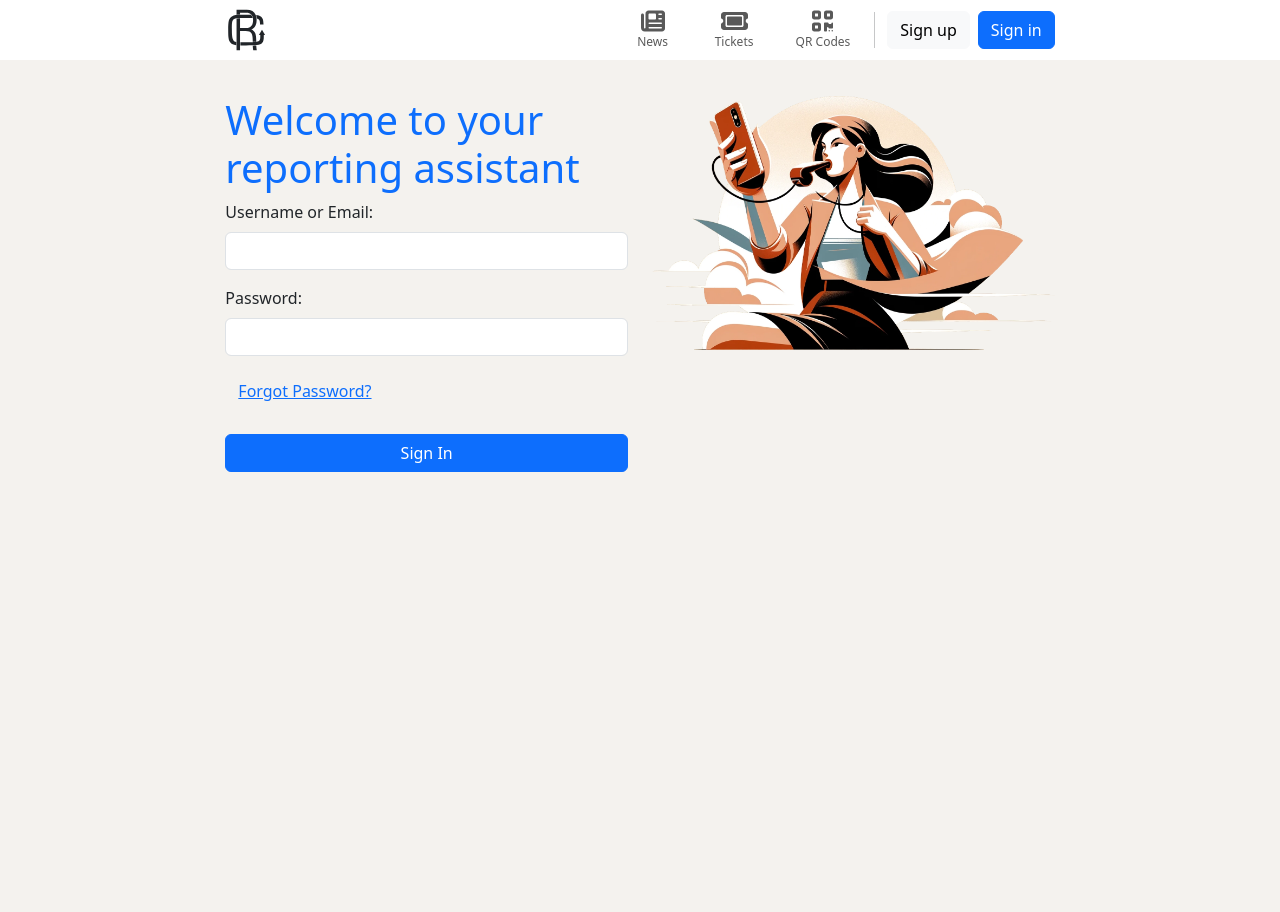
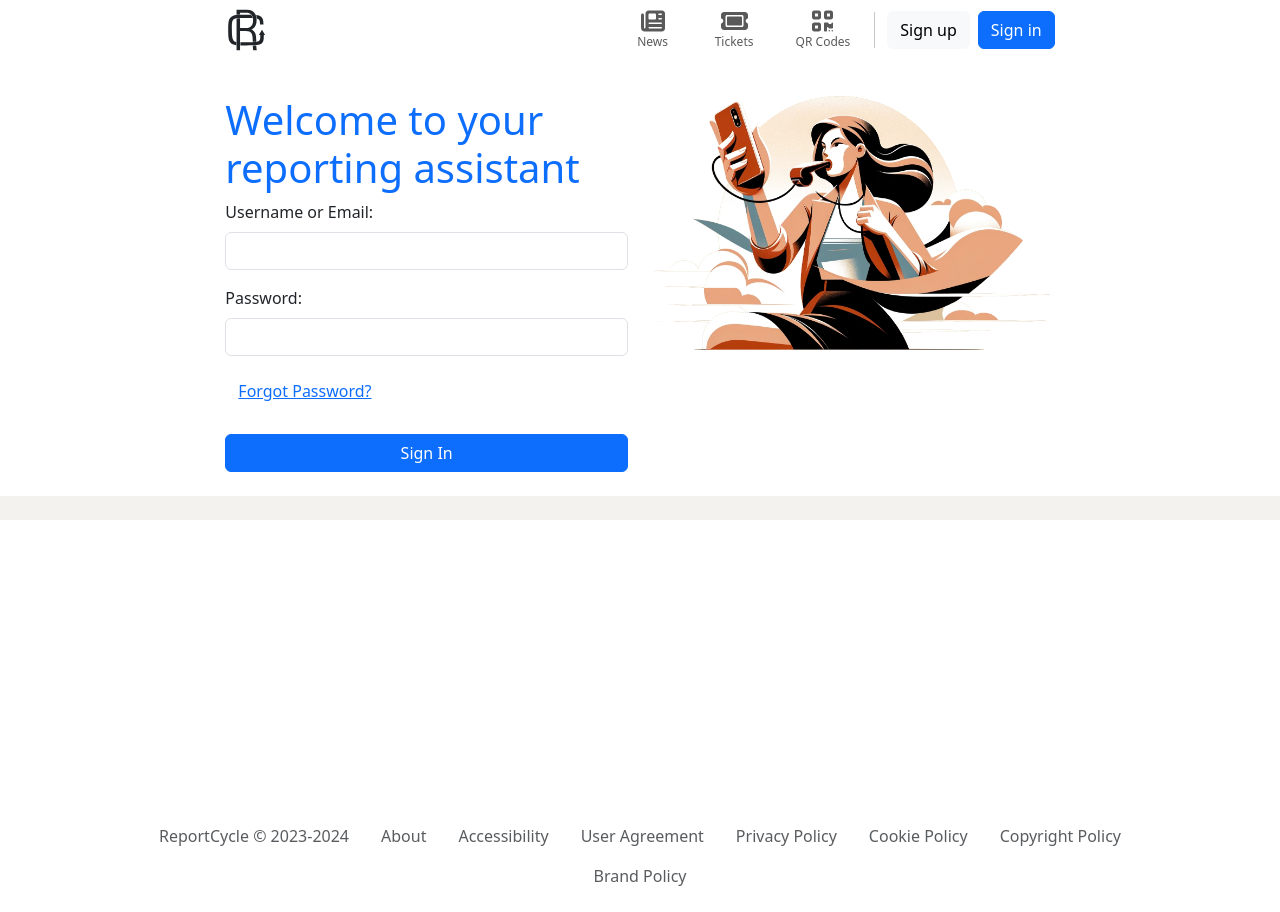
Before and after one commit to mjza/mra-web-app, a React (Create React App) app: page /signin in a window 1280 px wide. Before the commit the page ends 800 px from the top, so only its background shows below. Built offline with nearby package versions, Linux system fonts and the light colour scheme.

Commit message:
Add a copyright footer

```diff
--- a/src/App.js
+++ b/src/App.js
@@ -76,7 +76,7 @@ export default App;
 
 // Dummy components for the route targets
 const News = () => (
-  <div className='py-5'>
+  <div className='mh-100 py-5 feature-row'>
     <h1>News Page</h1>
     <ToggleThemeButton />  {/* Theme toggle button included */}
     <SignOut />
--- /dev/null
+++ b/src/components/common/Footer.js
@@ -0,0 +1,30 @@
+import React from 'react';
+import { Container, Row, Col, Nav } from 'react-bootstrap';
+
+const Footer = () => {
+    const currentYear = new Date().getFullYear();
+    return (
+        <footer className="bg-transparent w-100 py-3 mb-5 mb-md-0">
+            <Container>
+                <Row>
+                    <Col className="d-flex flex-column flex-sm-row justify-content-center">
+                        <Nav className="flex-row justify-content-center">
+                            <Nav.Link href="https://reportcycle.com" className="text-muted">
+                            ReportCycle &copy; 2023-{currentYear}
+                            </Nav.Link>
+                            <Nav.Link href="https://about.myreportapp.com" className="text-muted">About</Nav.Link>
+                            <Nav.Link href="https://accessibility.myreportapp.com" className="text-muted">Accessibility</Nav.Link>
+                            <Nav.Link href="https://user-agreement.myreportapp.com" className="text-muted">User Agreement</Nav.Link>
+                            <Nav.Link href="https://privacy.myreportapp.com" className="text-muted">Privacy Policy</Nav.Link>
+                            <Nav.Link href="https://cookie-policy.myreportapp.com" className="text-muted">Cookie Policy</Nav.Link>
+                            <Nav.Link href="https://copyright.myreportapp.com" className="text-muted">Copyright Policy</Nav.Link>
+                            <Nav.Link href="https://brand.myreportapp.com" className="text-muted">Brand Policy</Nav.Link>
+                        </Nav>
+                    </Col>
+                </Row>
+            </Container>
+        </footer>
+    );
+};
+
+export default Footer;
--- a/src/components/features/authentication/SignIn.js
+++ b/src/components/features/authentication/SignIn.js
@@ -4,6 +4,7 @@ import { LinkContainer } from 'react-router-bootstrap';
 import { useUser } from '../../../contexts/UserContext';
 import LoadingOverlay from '../../ui/LoadingOverlay';
 import { Container, Row, Col, Form, Button, Alert, Spinner } from 'react-bootstrap';
+import Footer from '../../common/Footer';
 
 const SignIn = () => {
     const { login } = useUser();
@@ -44,6 +45,7 @@ const SignIn = () => {
     };
 
     return (
+        <>
         <div className="min-vh-100 align-items-center py-5">
             <Row className="w-100 p-0 m-0">
                 {loading && <LoadingOverlay />}
@@ -104,7 +106,12 @@ const SignIn = () => {
                 </Col>
                 <Col xs={1} sm={1} md={1} lg={2} xl={2} xxl={3}></Col> {/* Right gap */}
             </Row>
+            <Row className="w-100 p-0 m-0 feature-row">
+                &nbsp;
+            </Row>
         </div>
+        <Footer />
+        </>
     );
 };
 
--- a/src/css/index.scss
+++ b/src/css/index.scss
@@ -22,12 +22,18 @@ body {
 
 /* Light theme styles */
 body.light {
-    background-color: #f4f2ee;
+    background-color: #fff;
     color: #212529;
+    .feature-row {
+        background-color: #f4f2ee;
+    }
 }
 
 /* Dark theme styles */
 body.dark {
     background-color: #000;
     color: #f8f9fa;
+    .feature-row {
+        background-color: #201f1f;
+    }
 }
```
